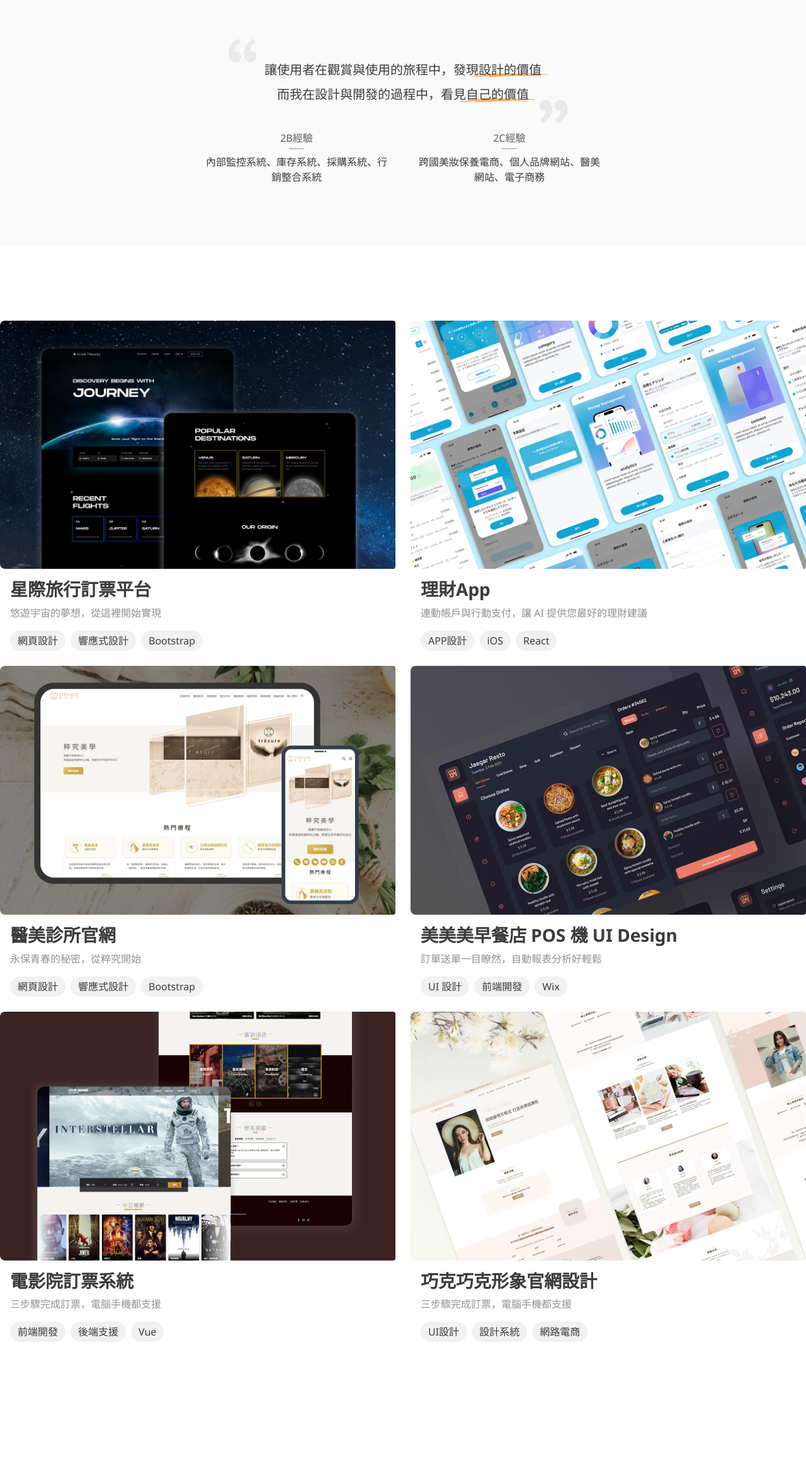
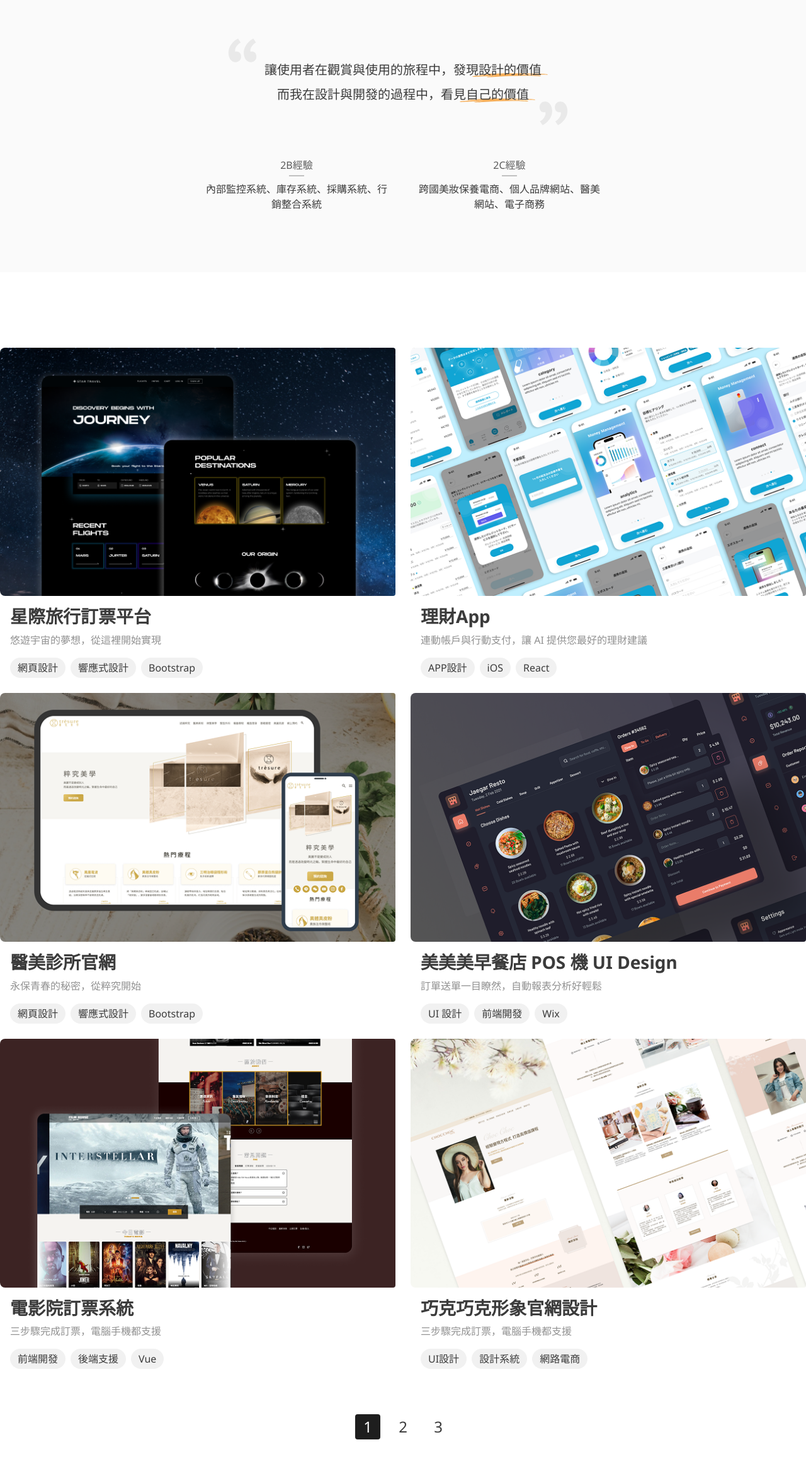
Before and after one commit to Lin4611/noelwebsite, a React (Vite) app: page / in a window 1280 px wide. Shown: the top 2324 px of the page at 63% size. Before the commit the page ends 2258 px from the top, so only its background shows below. Built offline with nearby package versions, Linux system fonts and the light colour scheme; a web font is replaced by a local one.

Commit message:
feat: add static buttons UI

```diff
--- a/src/pages/PortfolioPage.jsx
+++ b/src/pages/PortfolioPage.jsx
@@ -28,7 +28,6 @@ function PortfolioPage(){
             mx-auto px-3
             py-12 lg:py-24
             pt-30">
-
           <img
             src={quoteLeft}
             alt=""
@@ -38,7 +37,7 @@ function PortfolioPage(){
             src={quoteRight}
             alt=""
             aria-hidden
-            className="hidden lg:block absolute bottom-45 right-16 w-16 h-16"
+            className="hidden lg:block absolute bottom-55 right-16 w-16 h-16"
           />
 
           <div className="w-full flex justify-center">
@@ -79,7 +78,7 @@ function PortfolioPage(){
             </div>
           </div>
 
-          <div className="mt-10">
+          <div className="mt-10 xl:mt-[83px]">
             <div className="relative mx-auto max-w-[235px] lg:max-w-[636px] ">
               <div className="grid grid-cols-1 gap-10 lg:grid-cols-2 text-center">
                 <div className="text-center text-Primary-700 flex-col items-center">
@@ -111,12 +110,11 @@ function PortfolioPage(){
         </div>
     </section>
 
-      <section className="w-full bg-Primary-50">
-        <div className="max-w-[1296px] mx-auto px-3 pt-20 pb-12 xl:pt-30 xl:px-0">
+    <section className="w-full bg-Primary-50">
+        <div className="max-w-[1296px] mx-auto px-3 pt-20 pb-12 xl:pt-30 xl:px-0 xl:pb-30">
             <div
             className="
-                grid grid-cols-1 gap-12 pb-10 xl:pb-20 md:gap-6
-                md:grid-cols-2">
+                grid grid-cols-1 gap-12 pb-10 xl:pb-18 md:gap-6 md:grid-cols-2">
             {portfolioArticles.map((work) => (
                 <article
                 key={work.id}
@@ -127,8 +125,8 @@ function PortfolioPage(){
                     alt={work.title}
                     className="
                     w-full object-cover rounded-sm md:rounded-l-lg
-                    aspect-[351/224]
-                    md:aspect-[636/400] "/>
+                    aspect-351/224
+                    md:aspect-636/400 "/>
 
                 <div className="px-4 pt-4 ">
                     <h3 className="h5  text-Primary-700 mb-2 md:h3">
@@ -152,6 +150,11 @@ function PortfolioPage(){
                 </article>
             ))}
             </div>
+            <div class="flex gap-4 justify-center">
+                <button class="fs-4 w-10 h-10 flex items-center justify-center rounded-sm bg-Primary-800 text-Primary-50 xl:hover:scale-110">1</button>
+                <button class="fs-4 w-10 h-10 flex items-center justify-center rounded-sm bg-Primary-50 text-Primary-700 xl:hover:scale-110">2</button>
+                <button class="fs-4 w-10 h-10 flex items-center justify-center rounded-sm bg-Primary-50 text-Primary-700 xl:hover:scale-110">3</button>
+            </div>
         </div>
     </section>
         </>
```
